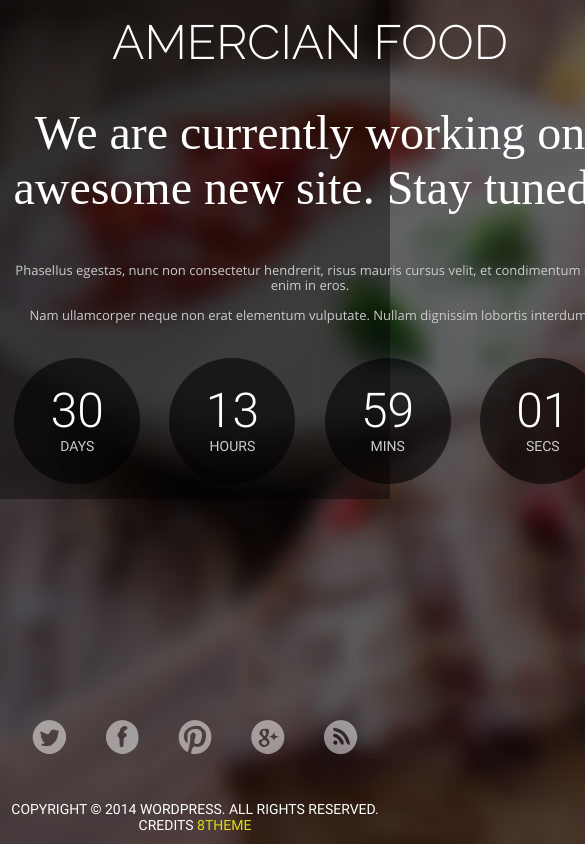
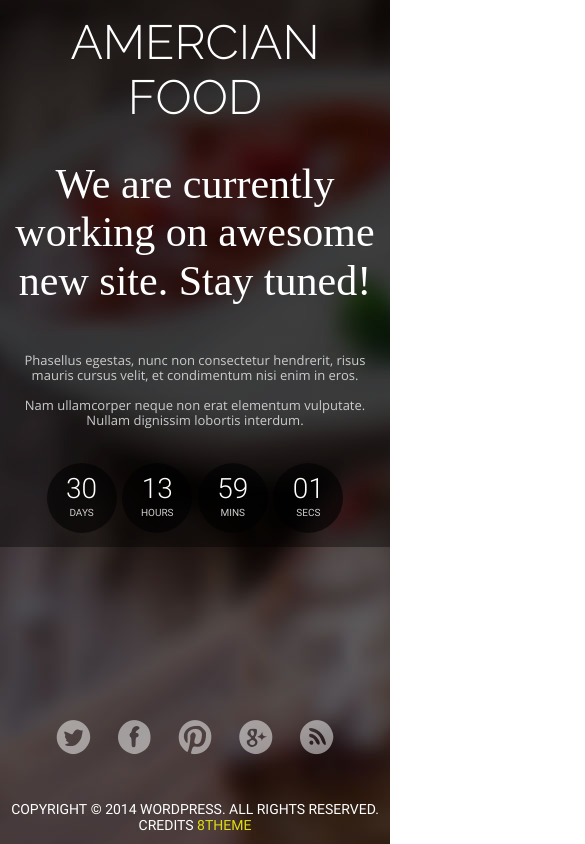
Before and after one commit to dtoropin/20190413_food_coming, a website: page app/index.html in a window 390 px wide. Shown: the top 844 px of the page, 585 px wide, since content can reach past the window. Drawn offline with nearby package versions, Linux system fonts and the light colour scheme; files that its build step writes are made by us from their sources; files whose address does not match are found by name; a web font is replaced by a local one.

Commit message:
add media

```diff
--- a/app/index.html
+++ b/app/index.html
@@ -65,8 +65,7 @@
 			</ul><!-- .social -->
 
 			<p class="copy">
-				Copyright © 2014 WordPress. All rights reserved. Credits
-				<a href="http://8theme.com" target="_blank" class="copy__link">8theme</a>
+				Copyright&nbsp;©&nbsp;2014&nbsp;WordPress. All&nbsp;rights&nbsp;reserved. Credits&nbsp;<a href="http://8theme.com" target="_blank" class="copy__link">8theme</a>
 			</p><!-- .copy -->
 		</footer>
 	</div><!-- .wrapper -->
--- a/app/sass/blocks/_content.sass
+++ b/app/sass/blocks/_content.sass
@@ -5,7 +5,6 @@
 	&__center
 		text-align: center
 		max-width: $content_width
-		min-width: 620px
 		margin: 0 auto
 		padding-top: +cp(60px)
 		padding-bottom: +cp(60px)
--- /dev/null
+++ b/app/sass/core/_media.sass
@@ -0,0 +1,32 @@
+@media all and (max-width: 620px)
+	.content
+		&__center
+			padding-left: 5px
+			padding-right: 5px
+		&__subscribe
+			font-size: +em(42px)
+
+	.score
+		&__item
+			width: 100px
+			height: 100px
+			margin-left: +cp(20px)
+		&__int
+			padding-top: 15px
+
+@media all and (max-width: 435px)
+
+
+	.score
+		&__item
+			width: 70px
+			height: 70px
+			margin-left: +cp(10px)
+		&__int
+			font-size: +em(28px)
+			padding-top: 10px
+		&__sub
+			font-size: +em(10px)
+
+	.social__item
+		margin-left: 10px
--- a/app/sass/style.sass
+++ b/app/sass/style.sass
@@ -11,3 +11,5 @@
 @import 'blocks/_footer.sass'
 @import 'blocks/_social.sass'
 @import 'blocks/_copy.sass'
+
+@import 'core/_media.sass'
```
